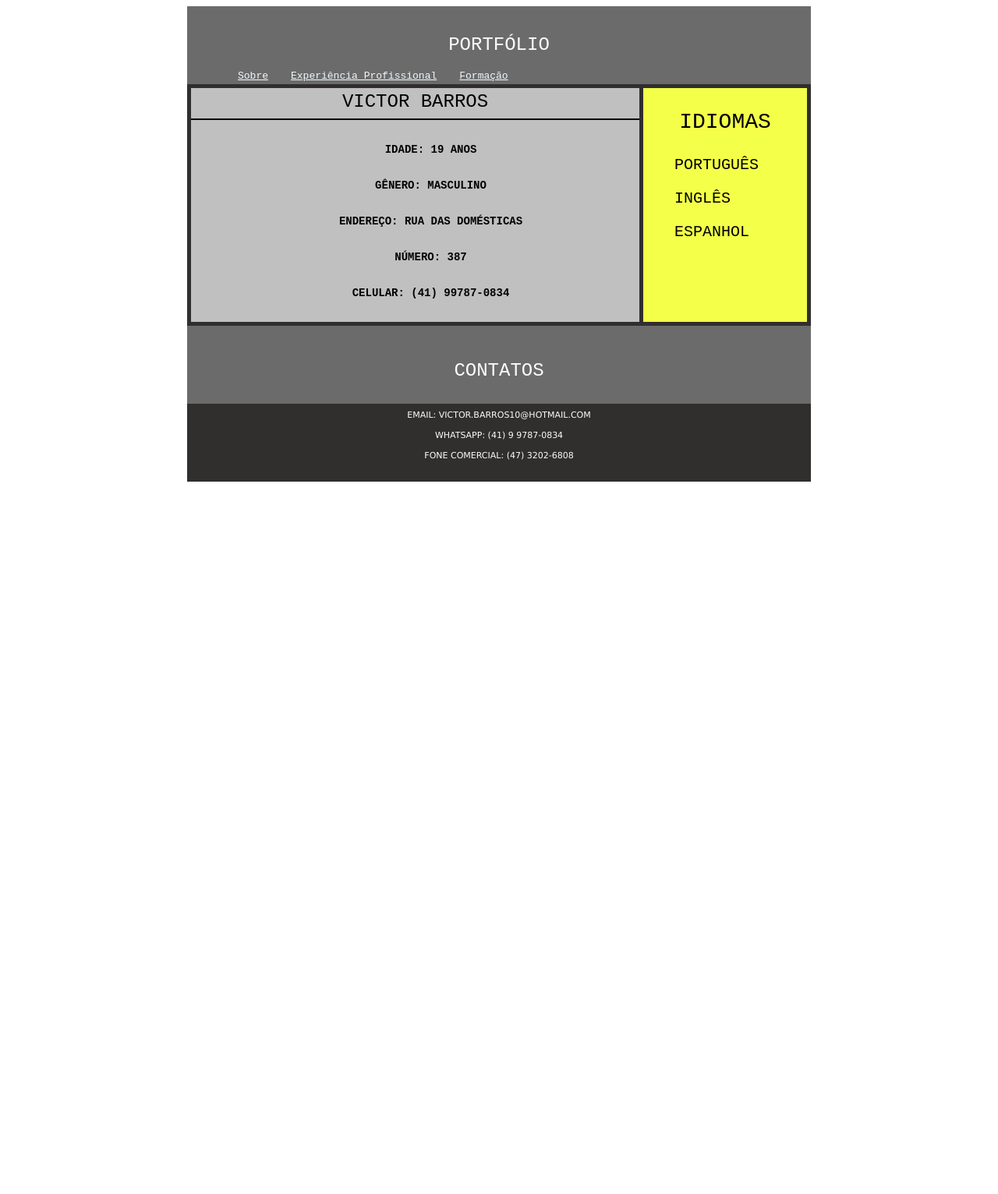
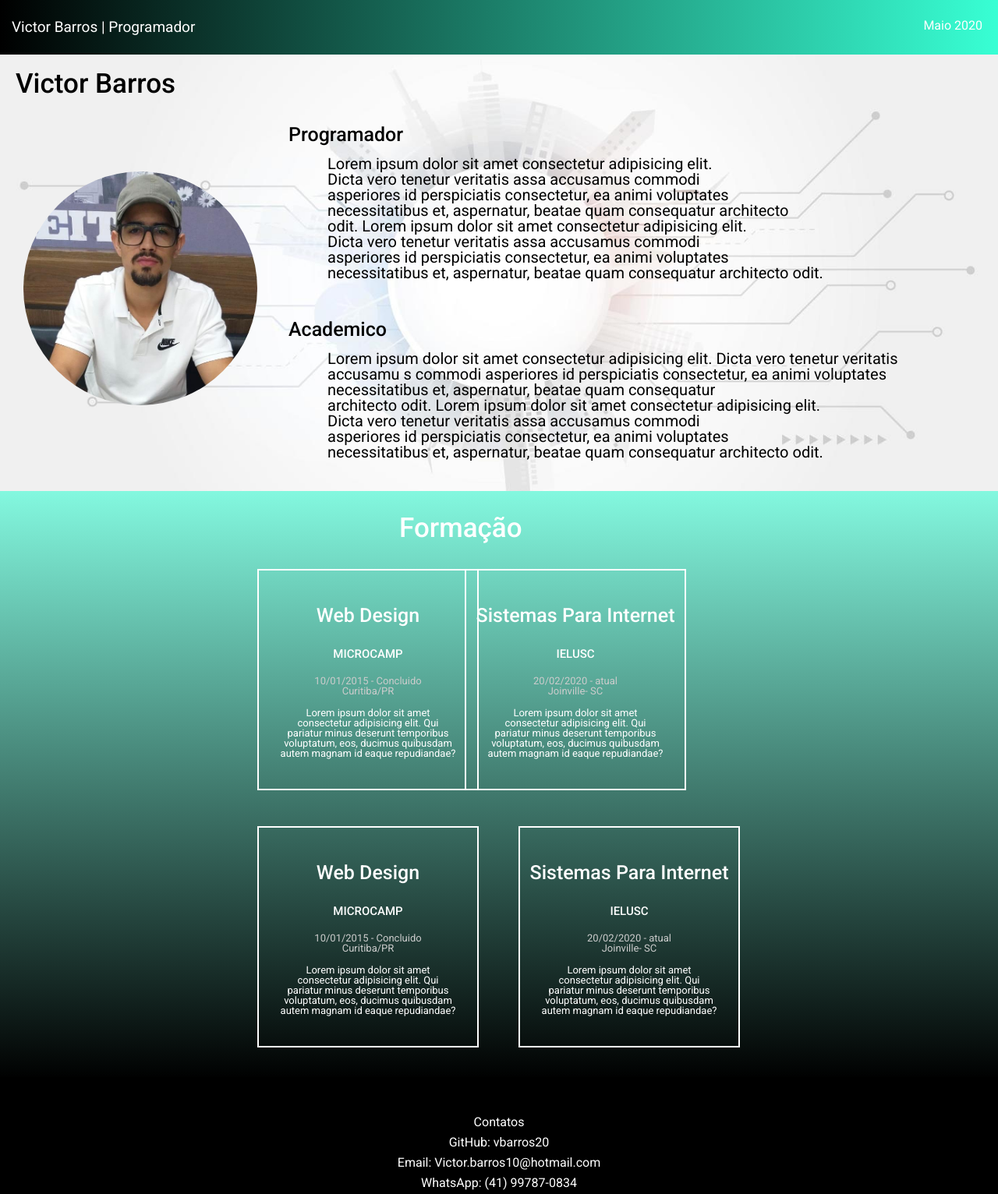
Before and after one commit to VBarros20/portfolio, a plain HTML site: page index.html in a window 1280 px wide. Shown: the whole page at 78% size. Before the commit the page ends 800 px from the top, so only its background shows below. Drawn offline with Linux system fonts and the light colour scheme.

Commit message:
feat: add new portfolio

```diff
--- a/index.html
+++ b/index.html
@@ -3,48 +3,101 @@
 <head>
     <meta charset="UTF-8">
     <meta name="viewport" content="width=device-width, initial-scale=1.0">
-  <title>CV online</title>
-  <link rel="stylesheet" href="./styles.css">
+    <link rel="stylesheet" href="./reset.css">
+    <link rel="stylesheet" href="./style.css">
+    <link href="https://fonts.googleapis.com/css2?family=Roboto&display=swap" rel="stylesheet">
+    <link href="https://fonts.googleapis.com/css2?family=Roboto:wght@500&display=swap" rel="stylesheet">
+
+    <title>Portfolio | Victor</title>
+
 </head>
 <body>
-  <div class="container">
-    <header>
-      <h1> Portfólio</h1>
-      <nav class="menu">
+    <div class="menu">
+        <h1>Victor Barros | Programador</h1>
+        <nav>
             <ul>
-          <li><a href="http://127.0.0.1:5500/index.html" style="color: aliceblue;">Sobre</a></li>
-          <li><a href="http://127.0.0.1:5500/experiencia.html" style="color: aliceblue;" >Experiência Profissional</a></li>
-          <li><a href="http://127.0.0.1:5500/formacao.html" style="color: aliceblue;" >Formação</a></li>
+                <li> Maio 2020 </li>
+
             </ul>
         </nav>
-    </header>
+    </div>
+
+    <div class="container">
+
+        <div class="conteudo">
+            <div class="photo"></div>
+            <h1>Victor Barros</h1>
+            <h2>Programador</h2>
+            <h3>Lorem ipsum dolor sit amet consectetur adipisicing elit. <br>
+                 Dicta vero tenetur veritatis  assa accusamus commodi <br>
+                 asperiores id perspiciatis consectetur,   ea animi voluptates  <br>
+                necessitatibus et, aspernatur, beatae quam consequatur architecto <br> odit.
+
+                Lorem ipsum dolor sit amet consectetur adipisicing elit. <br>
+                 Dicta vero tenetur veritatis  assa accusamus commodi <br>
+                 asperiores id perspiciatis consectetur,   ea animi voluptates  <br>
+                necessitatibus et, aspernatur, beatae quam consequatur architecto odit.
+            </h3>
+            <h4>Academico</h4>
+            <h5>Lorem ipsum dolor sit amet consectetur adipisicing elit. Dicta vero tenetur veritatis <br> accusamu
+                s commodi asperiores id perspiciatis consectetur,  ea animi voluptates  <br>
+                necessitatibus et, aspernatur, beatae quam consequatur <br> architecto odit.
+                Lorem ipsum dolor sit amet consectetur adipisicing elit. <br>
+                 Dicta vero tenetur veritatis  assa accusamus commodi <br>
+                 asperiores id perspiciatis consectetur,   ea animi voluptates  <br>
+                necessitatibus et, aspernatur, beatae quam consequatur architecto odit.
+            </h5>
+
+        </div>
 
         <div class="content">
-      <article>
-        <p> Victor Barros </p>
-        <hr color="black">
-          <b><ol> Idade: 19 Anos</ol>
-          <ol>Gênero: Masculino</ol>
-          <ol>Endereço: Rua das domésticas </ol>
-          <ol>Número: 387</ol>
-          <ol>Celular: (41) 99787-0834</ol></b>
+            <p>Formação</p>
+            <div class="exp1">
+                <h1>Web Design</h1>
+                <h2> MICROCAMP</h2>
+                <h3>10/01/2015 - Concluido <br> Curitiba/PR</h3>
+                <h4>Lorem ipsum dolor sit amet <br> consectetur adipisicing elit.
+                    Qui <br> pariatur minus deserunt  temporibus <br> voluptatum, eos,
+                     ducimus quibusdam <br> autem magnam id eaque repudiandae?
+                </h4>
+            </div>
+            <div class="exp2">
+                <h1>Sistemas Para Internet</h1>
+                <h2> IELUSC</h2>
+                <h3>20/02/2020 - atual <br> Joinville- SC</h3>
+                <h4>Lorem ipsum dolor sit amet <br> consectetur adipisicing elit.
+                    Qui <br> pariatur minus deserunt  temporibus <br> voluptatum, eos,
+                     ducimus quibusdam <br> autem magnam id eaque repudiandae?
+                </h4>
+            </div>
+            <div class="exp3">
+                <h1>Web Design</h1>
+                <h2> MICROCAMP</h2>
+                <h3>10/01/2015 - Concluido <br> Curitiba/PR</h3>
+                <h4>Lorem ipsum dolor sit amet <br> consectetur adipisicing elit.
+                    Qui <br> pariatur minus deserunt  temporibus <br> voluptatum, eos,
+                     ducimus quibusdam <br> autem magnam id eaque repudiandae?
+                </h4>
+            </div>
+            <div class="exp4">
+                <h1>Sistemas Para Internet</h1>
+                <h2> IELUSC</h2>
+                <h3>20/02/2020 - atual <br> Joinville- SC</h3>
+                <h4>Lorem ipsum dolor sit amet <br> consectetur adipisicing elit.
+                    Qui <br> pariatur minus deserunt  temporibus <br> voluptatum, eos,
+                     ducimus quibusdam <br> autem magnam id eaque repudiandae?
+                </h4>
+            </div>
+        </div>
 
-      </article>
-      <aside>
-        <p> Idiomas </p>
-        <ol>Português</ol>
-        <ol>Inglês</ol>
-        <ol>Espanhol</ol>
-      </aside>
     </div>
-    <footer>
-      <p>Contatos</p>
-      <h1>
-        <br style="color: black;">Email: Victor.barros10@hotmail.com<br>
-        <br style="color: black;">WhatsApp: (41) 9 9787-0834 <br>
-        <br style="color: black;">Fone Comercial: (47) 3202-6808 <br>
-      </h1>
-    </footer>
+
+    <div class="footer">
+        <h1>Contatos</h1>
+        <h2>GitHub: vbarros20</h2>
+        <h3>Email: Victor.barros10@hotmail.com</h3>
+        <h4>WhatsApp: (41) 99787-0834</h4>
     </div>
+
 </body>
 </html>
--- /dev/null
+++ b/reset.css
@@ -0,0 +1,48 @@
+/* http://meyerweb.com/eric/tools/css/reset/
+   v2.0 | 20110126
+   License: none (public domain)
+*/
+
+html, body, div, span, applet, object, iframe,
+h1, h2, h3, h4, h5, h6, p, blockquote, pre,
+a, abbr, acronym, address, big, cite, code,
+del, dfn, em, img, ins, kbd, q, s, samp,
+small, strike, strong, sub, sup, tt, var,
+b, u, i, center,
+dl, dt, dd, ol, ul, li,
+fieldset, form, label, legend,
+table, caption, tbody, tfoot, thead, tr, th, td,
+article, aside, canvas, details, embed,
+figure, figcaption, footer, header, hgroup,
+menu, nav, output, ruby, section, summary,
+time, mark, audio, video {
+	margin: 0;
+	padding: 0;
+	border: 0;
+	font-size: 100%;
+	font: inherit;
+	vertical-align: baseline;
+}
+/* HTML5 display-role reset for older browsers */
+article, aside, details, figcaption, figure,
+footer, header, hgroup, menu, nav, section {
+	display: block;
+}
+body {
+	line-height: 1;
+}
+ol, ul {
+	list-style: none;
+}
+blockquote, q {
+	quotes: none;
+}
+blockquote:before, blockquote:after,
+q:before, q:after {
+	content: '';
+	content: none;
+}
+table {
+	border-collapse: collapse;
+	border-spacing: 0;
+}
--- /dev/null
+++ b/style.css
@@ -0,0 +1,346 @@
+.menu {
+    width: 100%;
+    height: 70px;
+    background: linear-gradient(to right, rgb(0, 0, 0), rgb(56, 255, 212));
+
+}
+
+.menu h1{
+    color: white;
+    text-align: left;
+    font-family: 'Roboto', sans-serif;
+    padding-top: 25px;
+    padding-left: 15px;
+    position: absolute;
+    font-size: 19px;
+
+}
+
+.menu ul li{
+    display: inline;
+    color:rgb(255, 255, 255);
+    margin-left: 10px;
+    float: right;
+    padding-right: 20px;
+    padding-top: 25px;
+    font-family: 'Roboto', sans-serif;
+}
+
+.menu li a {
+    text-decoration:none;
+    color: white;
+    cursor: pointer ;
+}
+
+.container{
+    width: 100%;
+    height: 35em;
+    background-image: url(./images/559128.jpg);
+    background-repeat: no-repeat;
+    background-size: 100%;
+    background-position: center;
+    position: absolute;
+}
+
+
+.conteudo{
+    width: 98%;
+    height: 450px;
+    float: left;
+    margin-top: 20px;
+    margin-left: 20px;
+}
+
+.photo {
+    width: 300px;
+    height: 300px;
+    background-image: url(./images/63f3d9cf-9e84-4558-b8a9-0722335d2515.jpg);
+    background-size: 100%;
+    float: left;
+    border-bottom-left-radius: 100em;
+    border-bottom-right-radius: 100em;
+    border-top-left-radius: 100em;
+    border-top-right-radius: 100em;
+    margin-top: 130px;
+    margin-left: 10px;
+
+}
+
+.conteudo h1{
+    font-family: 'Roboto', sans-serif;
+    font-size: 35px;
+    font-weight: 500;
+    position: absolute ;
+
+}
+.conteudo h2 {
+    font-family: 'Roboto', sans-serif;
+    font-size: 25px;
+    padding-top: 70px;
+    font-weight: 500;
+    padding-left: 350px;
+}
+
+.container h3{
+    font-family: 'Roboto', sans-serif;
+    font-size: 20px;
+    padding-top: 15px;
+    padding-left: 400px;
+    font-weight: 100;
+}
+
+.conteudo h4 {
+    font-family: 'Roboto', sans-serif;
+    font-size: 25px;
+    padding-top: 50px;
+    font-weight: 500;
+    padding-left: 350px;
+}
+
+.container h5{
+    font-family: 'Roboto', sans-serif;
+    font-size: 20px;
+    padding-top: 15px;
+    padding-left: 400px;
+    font-weight: 100;
+}
+
+.content p{
+    font-family: 'Roboto', sans-serif;
+    font-size: 35px;
+    font-weight: 500;
+    position: absolute ;
+    margin-top: 30px;
+    margin-left: 40%;
+    text-align: center;
+    color: white;
+}
+
+.content {
+    width: 100%;
+    height: 135%;
+    margin-top: 35em;
+    background: linear-gradient(to bottom, rgb(131, 248, 223), rgb(0, 0, 0));
+
+
+}
+
+.exp1 {
+    width: 280px;
+    height: 280px;
+    margin-top: 100px;
+    margin-left: 330px;
+    border: 2px solid rgb(255, 255, 255);
+    position: absolute;
+}
+
+.exp1 h1{
+    font-family: 'Roboto', sans-serif;
+    text-align: center;
+    padding-top: 45px;
+    font-size: 25px;
+    font-weight: 500;
+    color: white;
+}
+
+.exp1 h2{
+    font-family: 'Roboto', sans-serif;
+    text-align: center;
+    padding-top: 30px;
+    font-size: 15px;
+    font-weight: 450;
+    color: white;
+
+}
+
+.exp1 h3{
+    font-family: 'Roboto', sans-serif;
+    text-align: center;
+    padding-left: 0px;
+    font-size: 13px;
+    padding-top: 20px;
+    color: rgb(204, 204, 204);
+}
+
+.exp1 h4{
+    text-align: center;
+    padding-top: 15px;
+    font-family: 'Roboto', sans-serif;
+    font-size: 13px;
+    color: white;
+}
+
+.exp2 {
+    width: 280px;
+    height: 280px;
+    border: 2px solid rgb(255, 255, 255);
+    margin-top: 100px;
+    margin-right: 400px;
+    float: right;
+
+}
+
+.exp2 h1{
+    font-family: 'Roboto', sans-serif;
+    text-align: center;
+    padding-top: 45px;
+    font-size: 25px;
+    font-weight: 500;
+    color: white;
+}
+
+.exp2 h2{
+    font-family: 'Roboto', sans-serif;
+    text-align: center;
+    padding-top: 30px;
+    font-size: 15px;
+    font-weight: 450;
+    color: white;
+
+}
+
+.exp2 h3{
+    font-family: 'Roboto', sans-serif;
+    text-align: center;
+    padding-left: 0px;
+    font-size: 13px;
+    padding-top: 20px;
+    color: rgb(204, 204, 204);
+}
+
+.exp2 h4{
+    text-align: center;
+    padding-top: 15px;
+    font-family: 'Roboto', sans-serif;
+    font-size: 13px;
+    color: white;
+}
+
+.exp3 {
+    width: 280px;
+    height: 280px;
+    border: 2px solid rgb(255, 255, 255);
+    margin-top: 430px;
+    position: absolute;
+    margin-left: 330px;
+
+}
+
+.exp3 h1{
+    font-family: 'Roboto', sans-serif;
+    text-align: center;
+    padding-top: 45px;
+    font-size: 25px;
+    font-weight: 500;
+    color: white;
+}
+
+.exp3 h2{
+    font-family: 'Roboto', sans-serif;
+    text-align: center;
+    padding-top: 30px;
+    font-size: 15px;
+    font-weight: 450;
+    color: white;
+
+}
+
+.exp3 h3{
+    font-family: 'Roboto', sans-serif;
+    text-align: center;
+    padding-left: 0px;
+    font-size: 13px;
+    padding-top: 20px;
+    color: rgb(204, 204, 204);
+}
+
+.exp3 h4{
+    text-align: center;
+    padding-top: 15px;
+    font-family: 'Roboto', sans-serif;
+    font-size: 13px;
+    color: white;
+}
+
+.exp4 {
+    width: 280px;
+    height: 280px;
+    border: 2px solid rgb(255, 255, 255);
+    float: right;
+    margin-top: 430px;
+    margin-left: 665px;
+    position: absolute;
+}
+
+.exp4 h1{
+    font-family: 'Roboto', sans-serif;
+    text-align: center;
+    padding-top: 45px;
+    font-size: 25px;
+    font-weight: 500;
+    color: white;
+}
+
+.exp4 h2{
+    font-family: 'Roboto', sans-serif;
+    text-align: center;
+    padding-top: 30px;
+    font-size: 15px;
+    font-weight: 450;
+    color: white;
+
+}
+
+.exp4 h3{
+    font-family: 'Roboto', sans-serif;
+    text-align: center;
+    padding-left: 0px;
+    font-size: 13px;
+    padding-top: 20px;
+    color: rgb(204, 204, 204);
+}
+
+.exp4 h4{
+    text-align: center;
+    padding-top: 15px;
+    font-family: 'Roboto', sans-serif;
+    font-size: 13px;
+    color: white;
+}
+
+.footer {
+    width: 100%;
+    height: 150px;
+    position: absolute;
+    margin-top: 82em;
+    background-color: rgb(0, 0, 0);
+}
+
+.footer h1 {
+    color: white;
+    text-align: center;
+    padding-top: 20px;
+    font-family: 'Roboto', sans-serif;
+    margin-top: 30px;
+}
+
+.footer h2 {
+    color: white;
+    text-align: center;
+    font-family: 'Roboto', sans-serif;
+    padding-top: 10px;
+}
+
+.footer h3 {
+    color: white;
+    text-align: center;
+    font-family: 'Roboto', sans-serif;
+    padding-top: 10px;
+}
+
+.footer h4 {
+    color: white;
+    text-align: center;
+    font-family: 'Roboto', sans-serif;
+    padding-top: 10px;
+}
--- a/styles.css
+++ /dev/null
@@ -1,128 +0,0 @@
-.container {
-  width: 800px;
-  height: 610px;
-  margin:  auto;
-  background: rgb(49, 46, 46);
-}
-
-header {
-  width: 800px;
-  height: 60px;
-  background-color: #6b6b6b;
-  padding: 20px 0;
-  margin-bottom: 5px;
-
-}
-
-h1, p {
-  text-align: center;
-  color: rgb(252, 252, 252);
-  font-size: 24px;
-  font-family: monospace;
-  text-transform: uppercase;
-  font-weight: normal;
-}
-
-footer {
-  width: 800px;
-  height: 60px;
-  background-color: #6b6b6b;
-  padding: 20px 0;
-  clear: both;
-}
-
-footer h1,br{
-  font-size: 11px;
-  font-family: Verdana, Geneva, Tahoma, sans-serif;
-
-}
-
-
-article {
-  width: 575px;
-  height: 300px;
-  background-color: rgb(192, 192, 192);
-  float: left;
-  padding: px;
-  margin-left: 5px;
-}
-
-article p {
-  color: black;
-  font-size: 24px;
-  font-family: monospace;
-  font-weight: normal;
-  text-align: center;
-  margin-bottom: 0px;
-  margin-top: 4px;
-}
-article h1 {
-  color: rgb(0, 0, 0);
-  font-size: 14px;
-  font-family: monospace;
-  text-transform:unset;
-  font-weight: normal;
-  text-align: center;
-  margin-top: 0px;
-}
-
-article b{
-  font-size: 16px;
-}
-
-article h2 {
-  font-size: 14px;
-  text-align: center;
-  font-family: monospace;
-
-
-}
-
-article ol {
-  font-family: monospace;
-  text-transform: uppercase;
-  text-align: center;
-  margin-top:  30px;
-  font-size: 14px;
-}
-
-
-aside {
-  width: 210px;
-  height: 300px;
-  background-color: #f3ff48;
-  float: left;
-  margin-left: 5px;
-  color: rgb(0, 0, 0);
-}
-
-aside ol {
-
-  color: rgb(0, 0, 0);
-  font-size: 20px;
-  font-family: monospace;
-  text-transform: uppercase;
-}
-aside p{
-
-  color: rgb(0, 0, 0);
-  font-size: 28px;
-  font-family: monospace;
-  text-transform: uppercase
-}
-
-.content {
-  width: 800px;
-  overflow: auto;
-  margin-bottom: 5px;
-}
-
-.menu ul li {
-  width: 200px;
-  height: 200px;
-  background-color: rgb(7972da);
-  display: inline;
-  color: rgb(255, 255, 255);
-  margin-left: 25px;
-  font-family: monospace;
-}
```
Also changed, not shown: experiencia.html (deleted, +0 -54 lines), formacao.html (deleted, +0 -55 lines), images/559128.jpg (added), images/63f3d9cf-9e84-4558-b8a9-0722335d2515.jpg (added). Lines whose indentation alone changed are shown as unchanged.
